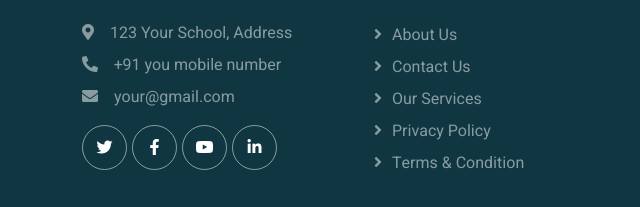
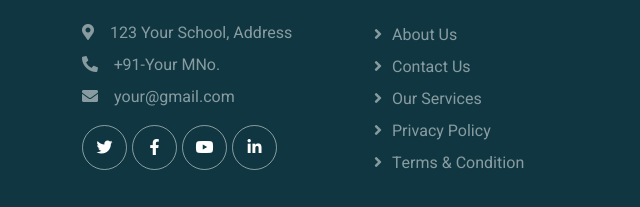
Before and after one commit to itsrakeshran/youschool.in, a plain HTML site: page contact.html in a window 1280 px wide. Shown: the part 1504-1711 px from the top of the page, 0-640 px from the left. Drawn offline with nearby package versions, Linux system fonts and the light colour scheme.

Commit message:
form edit

```diff
--- a/contact.html
+++ b/contact.html
@@ -190,7 +190,7 @@
                     <div class="col-lg-3 col-md-6">
                         <h3 class="text-white mb-4">Get In Touch</h3>
                         <p class="mb-2"><i class="fa fa-map-marker-alt me-3"></i>123 Your School, Address</p>
-                        <p class="mb-2"><i class="fa fa-phone-alt me-3"></i>+91 you mobile number</p>
+                        <p class="mb-2"><i class="fa fa-phone-alt me-3"></i>+91-Your MNo.</p>
                         <p class="mb-2"><i class="fa fa-envelope me-3"></i>your@gmail.com</p>
                         <div class="d-flex pt-2">
                             <a class="btn btn-outline-light btn-social" href=""><i class="fab fa-twitter"></i></a>
```
Also changed, not shown: 404.html (+1 -1 lines), about.html (+1 -1 lines), appointment.html (+1 -1 lines), call-to-action.html (+1 -1 lines), classes.html (+1 -1 lines), facility.html (+1 -1 lines), index.html (+1 -1 lines), team.html (+1 -1 lines), testimonial.html (+1 -1 lines).
